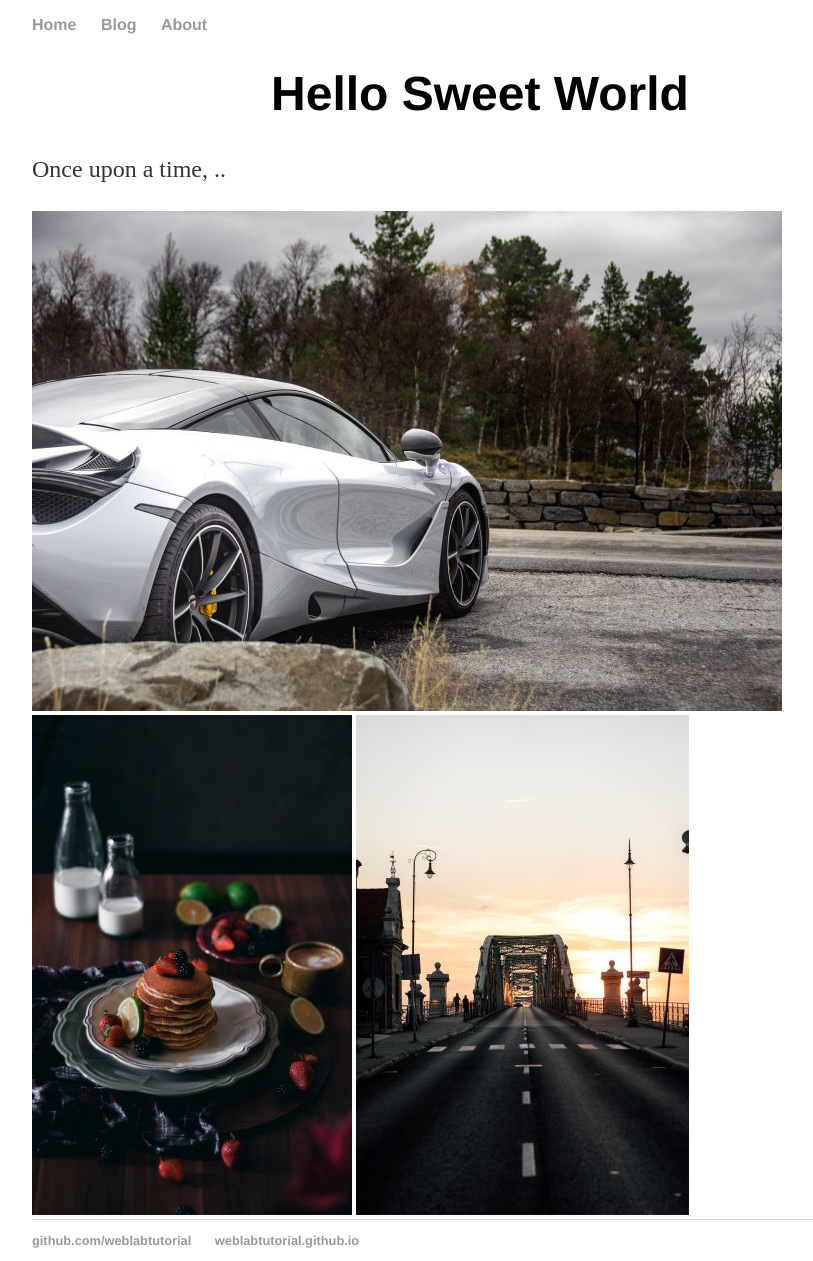
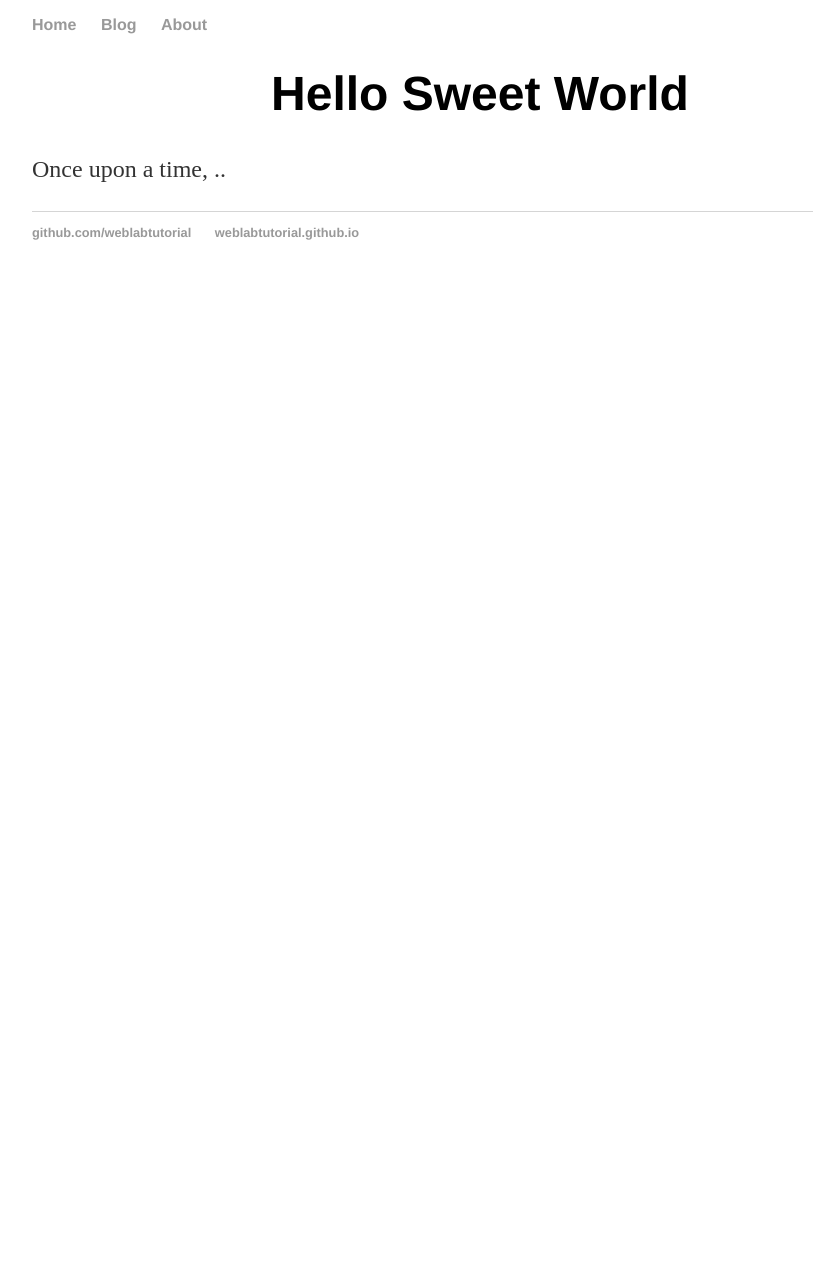
Before and after one commit to Wafi-Mohammed/Wafi-Mohammed.github.io, a Jekyll site: the page built from index.html, in a window 1280 px wide. Shown: the whole page, without its empty margins (160-973 px from the left). Built offline with Jekyll 4.4.1, drawn with Linux system fonts in a browser that asks for light colours; after the commit the page ends 900 px from its top, so only the background shows below that.

Commit message:
Update index.html

```diff
--- a/index.html
+++ b/index.html
@@ -9,7 +9,4 @@ title: Web Programming
   <p>
     Once upon a time, ..
   </p>
-  <img src="./Images/1.jpg" alt="Car">
-  <img src="./Images/2.jpg" alt="Breakfast">
-  <img src="./Images/3.jpg" alt="Bridge">
 </div>
```
